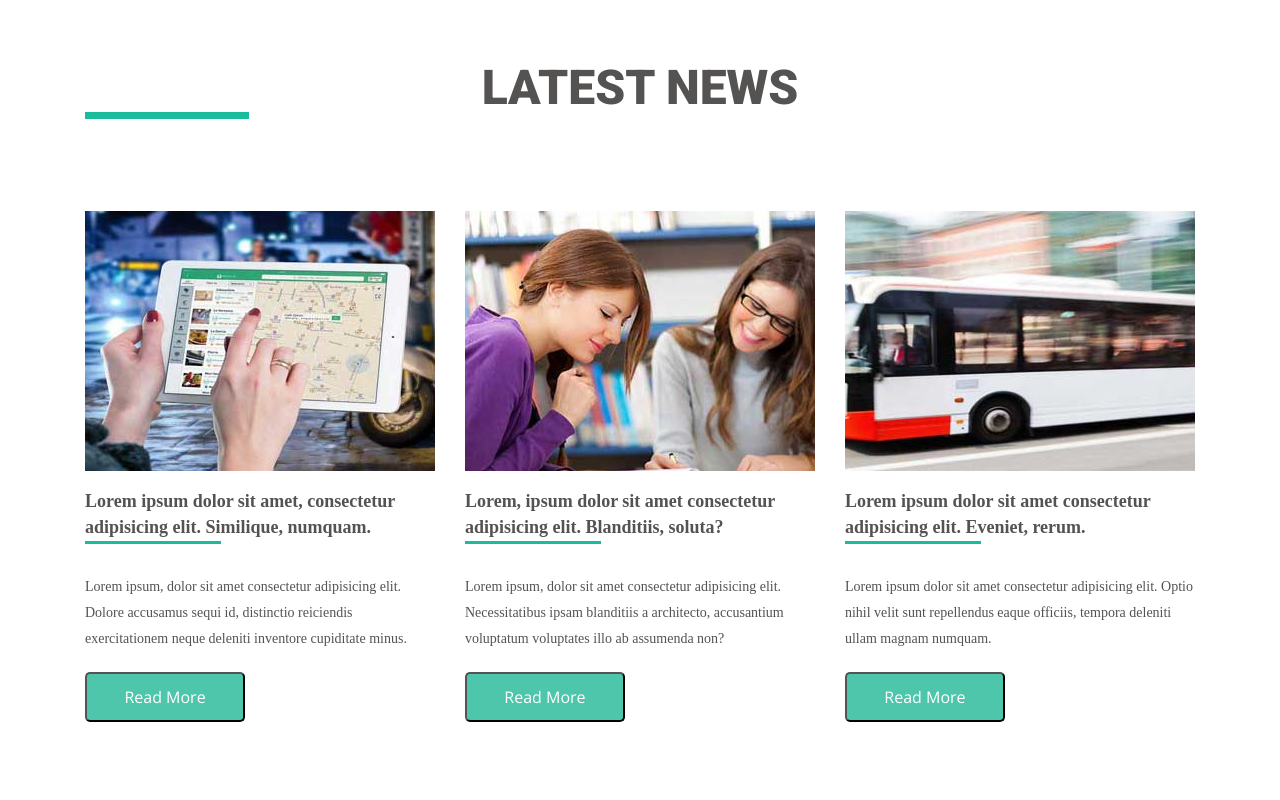
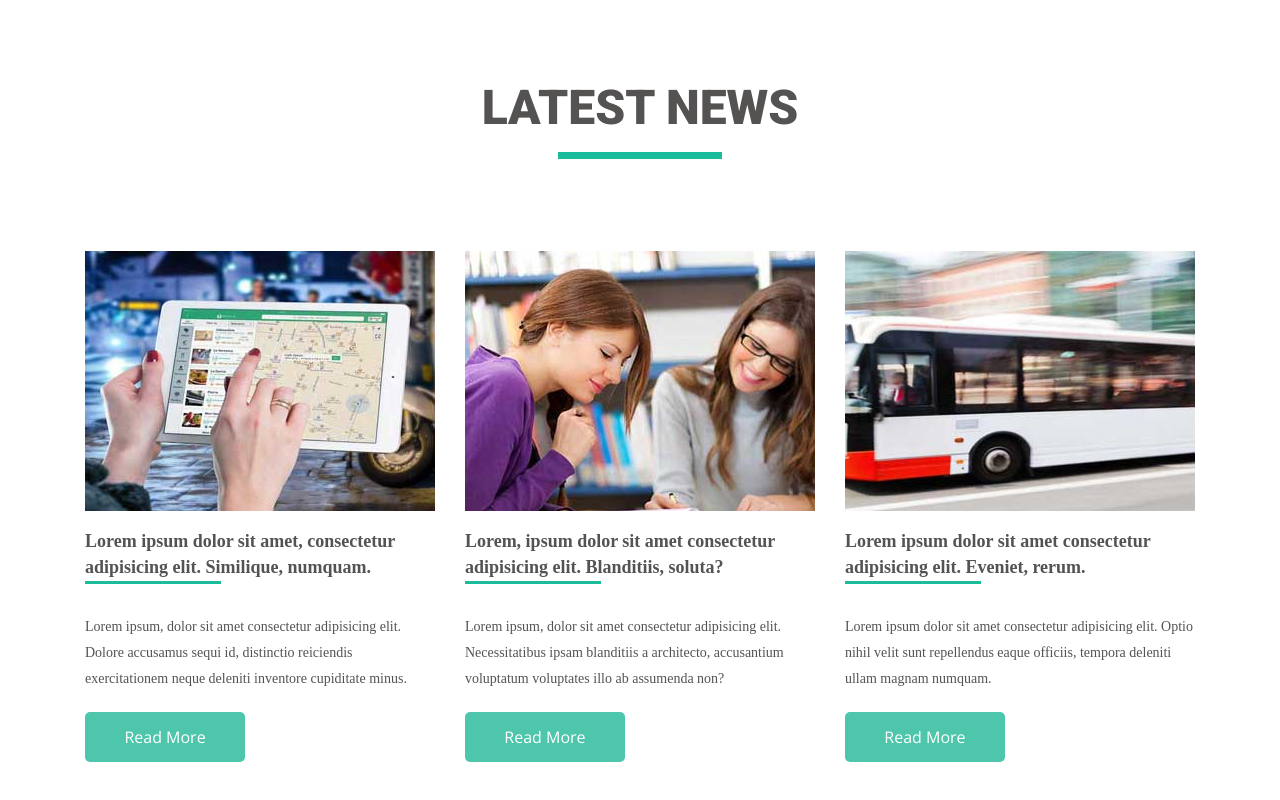
Before and after one commit to AndreyKornyusko/goit-fe-course, a plain HTML site: page html-css/module-4/index.html in a window 1280 px wide. Shown: the part 1069-1869 px from the top of the page. Drawn offline with nearby package versions, Linux system fonts and the light colour scheme.

Commit message:
changed button

```diff
--- a/html-css/module-4/css/styles.css
+++ b/html-css/module-4/css/styles.css
@@ -85,6 +85,7 @@
   display: block;
   width: 164px;
   height: 7px;
+  margin: 20px auto 0;
   background-color: rgb(26,188,156);
 }
 
@@ -93,6 +94,7 @@
   display: block;
   width: 164px;
   height: 7px;
+  margin: 20px auto 0;
   background-color: rgb(26,188,156);
 }
 
@@ -238,7 +240,9 @@ button {
   width: 160px;
   height: 50px;
   background-color: rgb(78,198,171);
+  border: 0;
   border-radius: 5px;
+  box-shadow: none;
   display: inline-block;
   font-size: 16px;
   font-family: "Open Sans";
```
